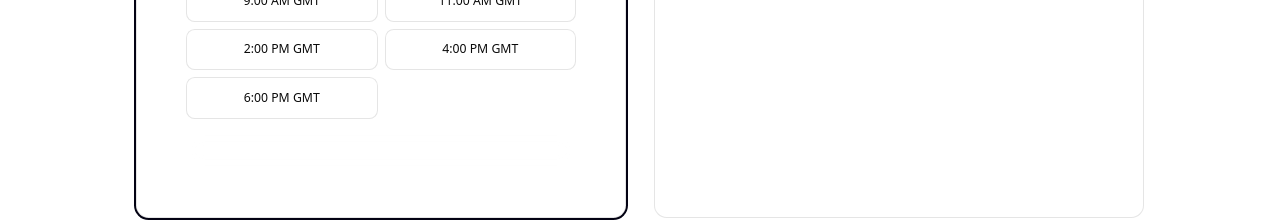
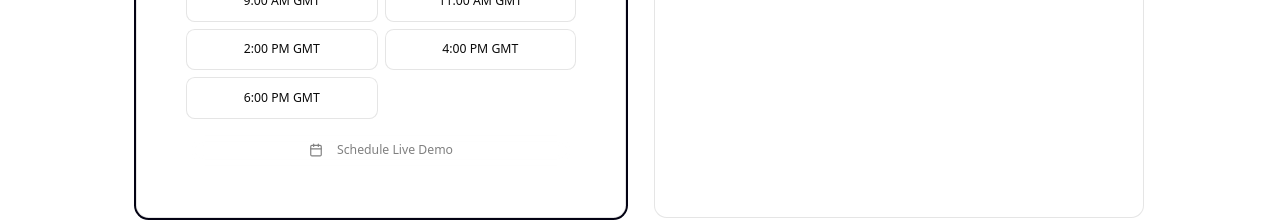
Before and after one commit to AlexanderBrady/arbieter-website, a Next.js app: page /demo in a window 1280 px wide. Shown: the part 900-1123 px from the top of the page. Built offline with nearby package versions, Linux system fonts and the light colour scheme.

Commit message:
demo button fix

```diff
--- a/src/app/_components/DemoPage.tsx
+++ b/src/app/_components/DemoPage.tsx
@@ -221,7 +221,9 @@ export function DemoPage() {
                   } hover:shadow-lg transition-shadow`}
                 >
                   {isPrimary && <ThreeBlob />}
-                  <CardHeader className={`pb-6 ${isPrimary ? "relative z-10" : ""}`}>
+                  <CardHeader
+                    className={`pb-6 ${isPrimary ? "relative z-10" : ""}`}
+                  >
                     <div
                       className={`w-16 h-16 ${
                         isPrimary ? "bg-primary" : "bg-muted"
@@ -239,7 +241,11 @@ export function DemoPage() {
                       <CardTitle className="text-xl">{option.title}</CardTitle>
                       <Badge
                         variant={isPrimary ? "secondary" : "secondary"}
-                        className={isPrimary ? "bg-black/20 text-white border-white/30 backdrop-blur-md" : ""}
+                        className={
+                          isPrimary
+                            ? "bg-black/20 text-white border-white/30 backdrop-blur-md"
+                            : ""
+                        }
                       >
                         <Clock className="w-3 h-3 mr-1" />
                         {option.duration}
@@ -250,7 +256,9 @@ export function DemoPage() {
                     </CardDescription>
                   </CardHeader>
 
-                  <CardContent className={`space-y-6 ${isPrimary ? "relative z-10" : ""}`}>
+                  <CardContent
+                    className={`space-y-6 ${isPrimary ? "relative z-10" : ""}`}
+                  >
                     <div>
                       <h4 className="font-medium mb-3">
                         What&apos;s included:
@@ -333,7 +341,7 @@ export function DemoPage() {
                         <Button
                           className={`w-full ${
                             isPrimary
-                              ? "bg-white/20 text-white border-white/30 hover:bg-white/30 backdrop-blur-sm"
+                              ? "bg-white/20 text-black border-black hover:bg-white/30 backdrop-blur-sm"
                               : ""
                           }`}
                           size="lg"
```
